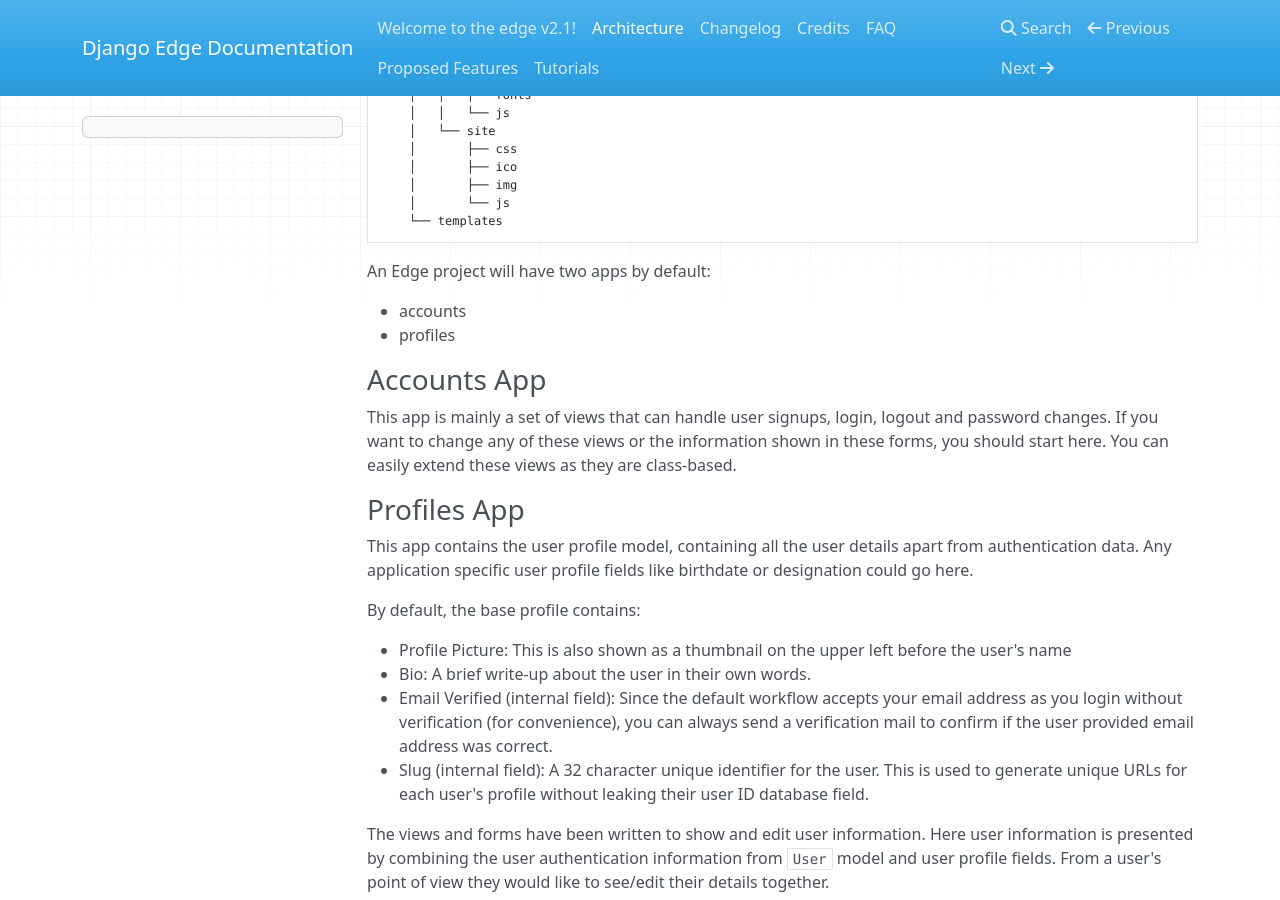
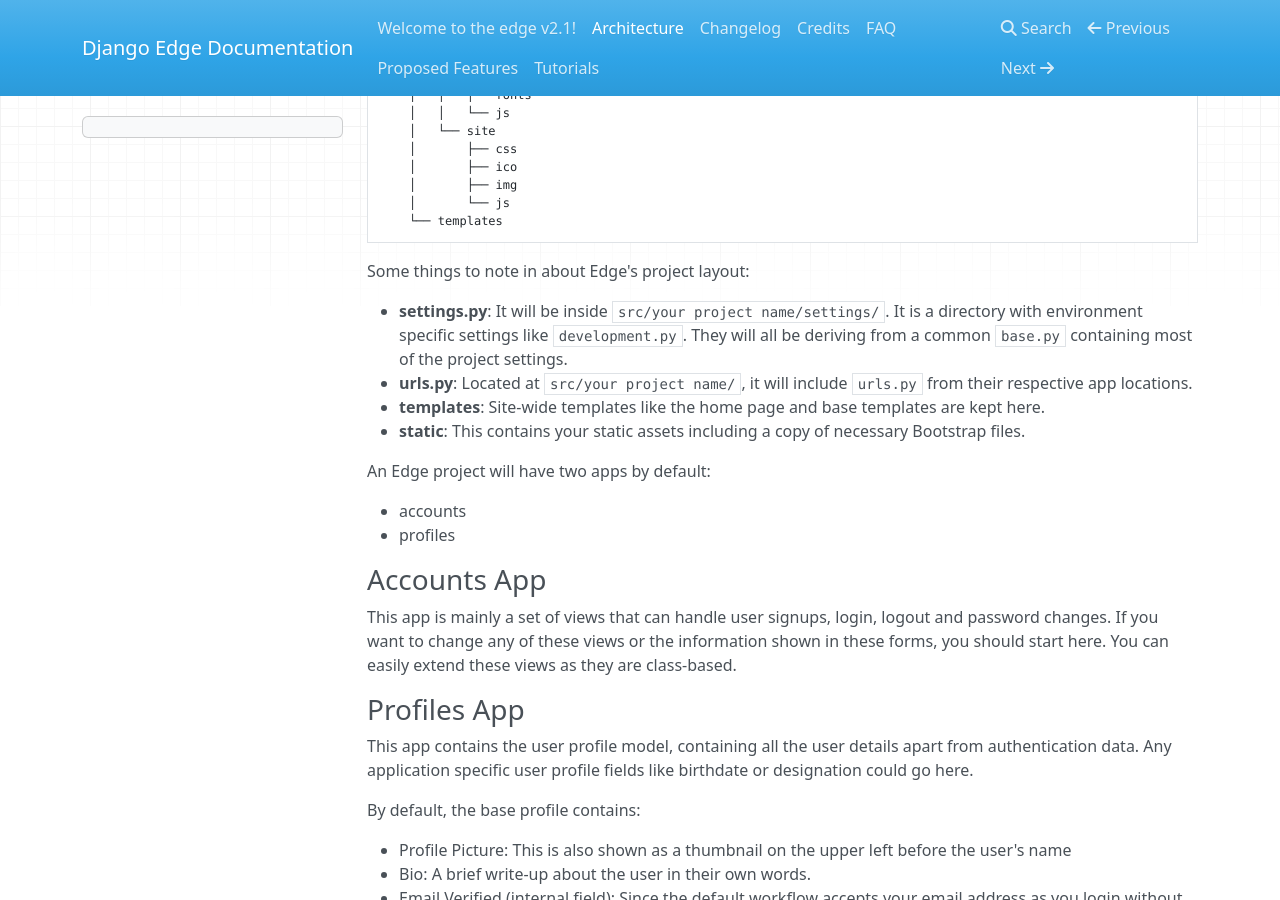
Before and after one commit to arocks/edge-docs, an MkDocs documentation site: the page built from docs/Architecture.md, in a window 1280 px wide and 900 px high, scrolled down 951 px. Built offline with MkDocs 1.6.1, drawn with Linux system fonts in a browser that asks for light colours; nearby versions of some CDN libraries.

Commit message:
Added info about project layout

```diff
--- a/docs/Architecture.md
+++ b/docs/Architecture.md
@@ -57,6 +57,12 @@
         │       └── js
         └── templates
 
+Some things to note in about Edge's project layout:
+
+* __settings.py__: It will be inside `src/your project name/settings/`. It is a directory with environment specific settings like `development.py`. They will all be deriving from a common `base.py` containing most of the project settings.
+* __urls.py__: Located at `src/your project name/`, it will include `urls.py` from their respective app locations.
+* __templates__: Site-wide templates like the home page and base templates are kept here.
+* __static__: This contains your static assets including a copy of necessary Bootstrap files.
 
 An Edge project will have two apps by default:
 
```
